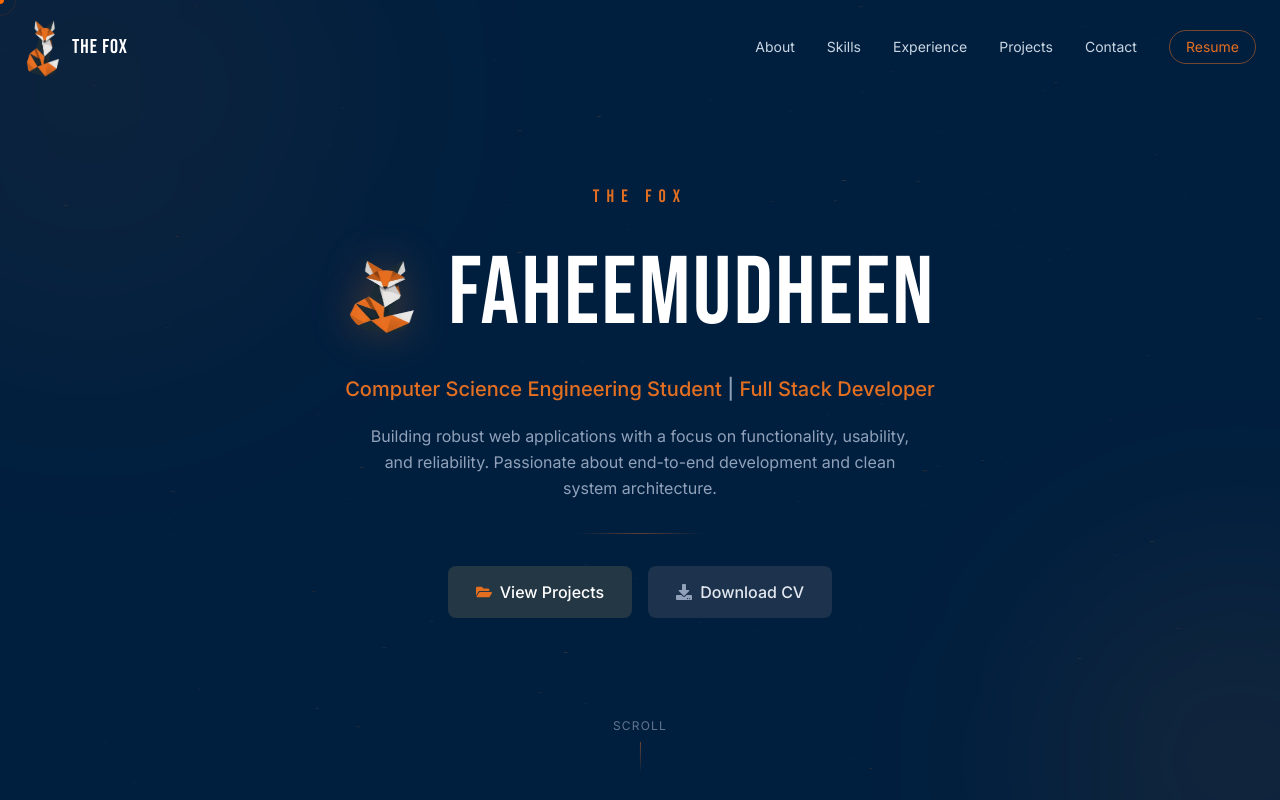
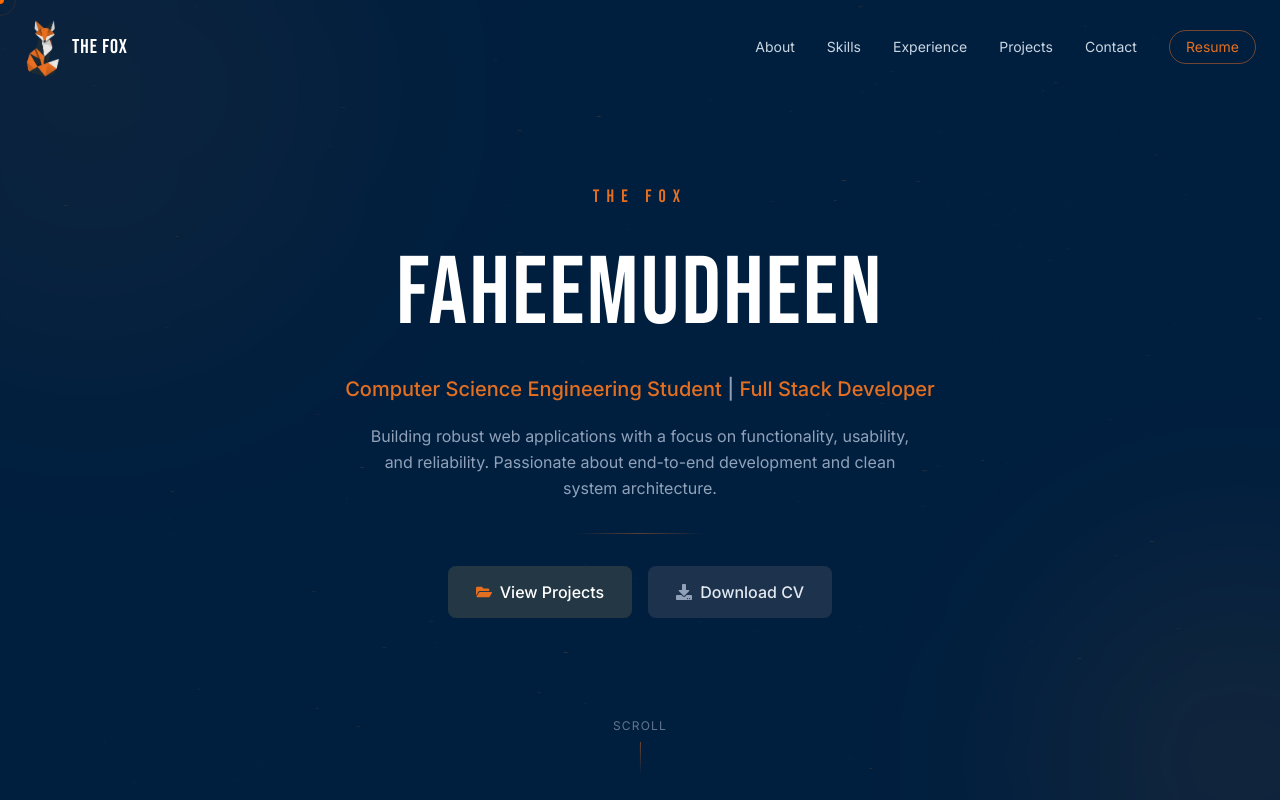
Before and after one commit to faheem-oo/fox, a Next.js app: page / in a window 1280 px wide. Shown: the top 800 px of the page. Built offline with nearby package versions, Linux system fonts and the light colour scheme.

Commit message:
Remove profile image from Hero component

```diff
--- a/src/components/Hero.tsx
+++ b/src/components/Hero.tsx
@@ -1,7 +1,6 @@
 "use client";
 
 import { motion } from "framer-motion";
-import Image from "next/image";
 import { FaFolderOpen, FaDownload } from "react-icons/fa";
 
 export default function Hero() {
@@ -25,25 +24,15 @@ export default function Hero() {
           The Fox
         </motion.p>
 
-        {/* Name with image */}
-        <motion.div
-          className="flex flex-col items-center gap-4 sm:flex-row sm:gap-5 md:gap-6"
+        {/* Name */}
+        <motion.h1
+          className="font-[family-name:var(--font-bebas)] text-4xl leading-tight tracking-wide text-white sm:text-5xl md:text-6xl lg:text-7xl xl:text-8xl"
           initial={{ opacity: 0, y: 40 }}
           animate={{ opacity: 1, y: 0 }}
           transition={{ duration: 0.8, delay: 2.6 }}
         >
-          <Image
-            src="/faheemud.png"
-            alt="Faheemudheen"
-            width={80}
-            height={80}
-            className="h-16 w-16 rounded-full drop-shadow-[0_0_20px_rgba(228,111,32,0.3)] sm:h-[70px] sm:w-[70px] md:h-20 md:w-20"
-            priority
-          />
-          <h1 className="font-[family-name:var(--font-bebas)] text-4xl leading-tight tracking-wide text-white sm:text-5xl md:text-6xl lg:text-7xl xl:text-8xl">
-            Faheemudheen
-          </h1>
-        </motion.div>
+          Faheemudheen
+        </motion.h1>
 
         {/* Subtitle */}
         <motion.p
```
